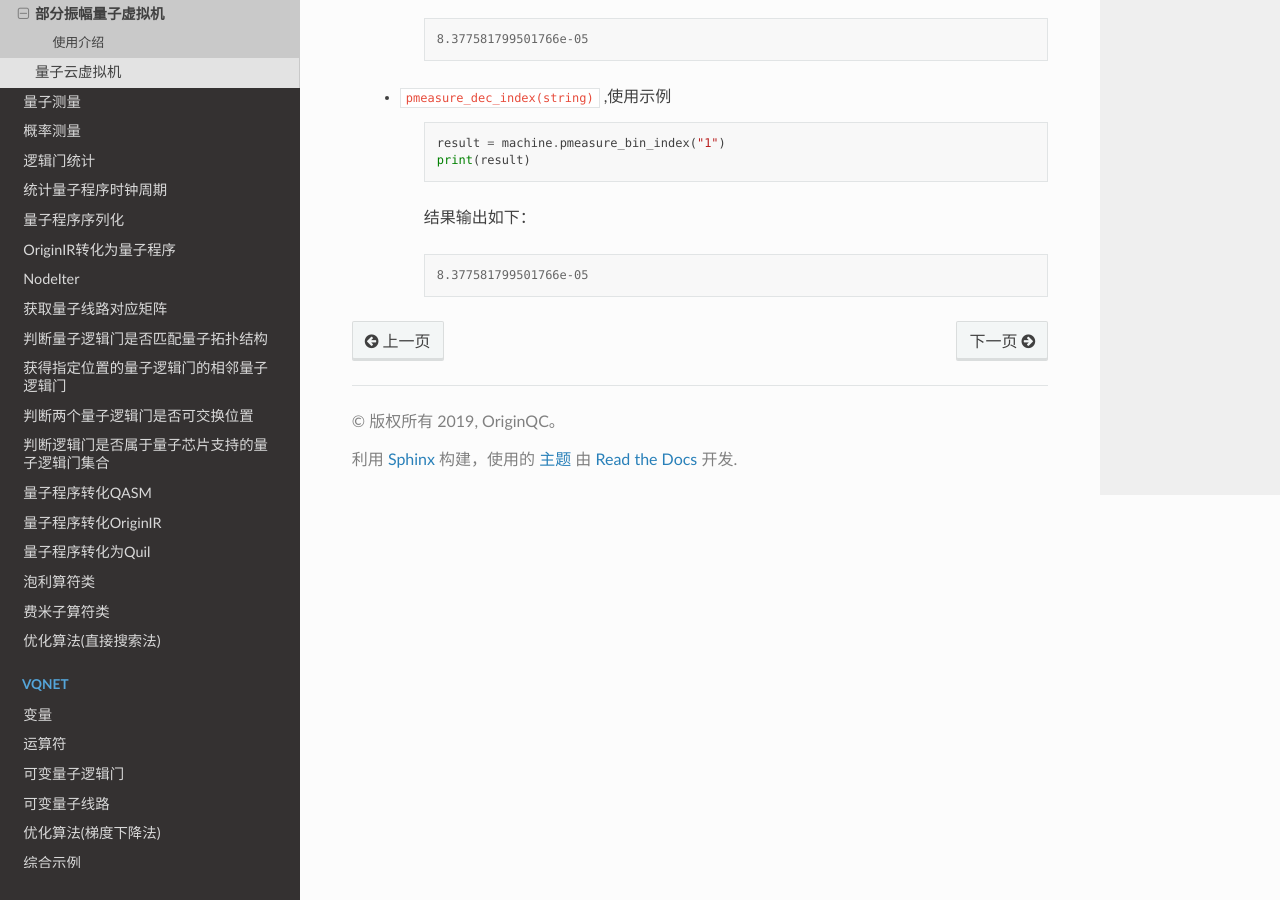
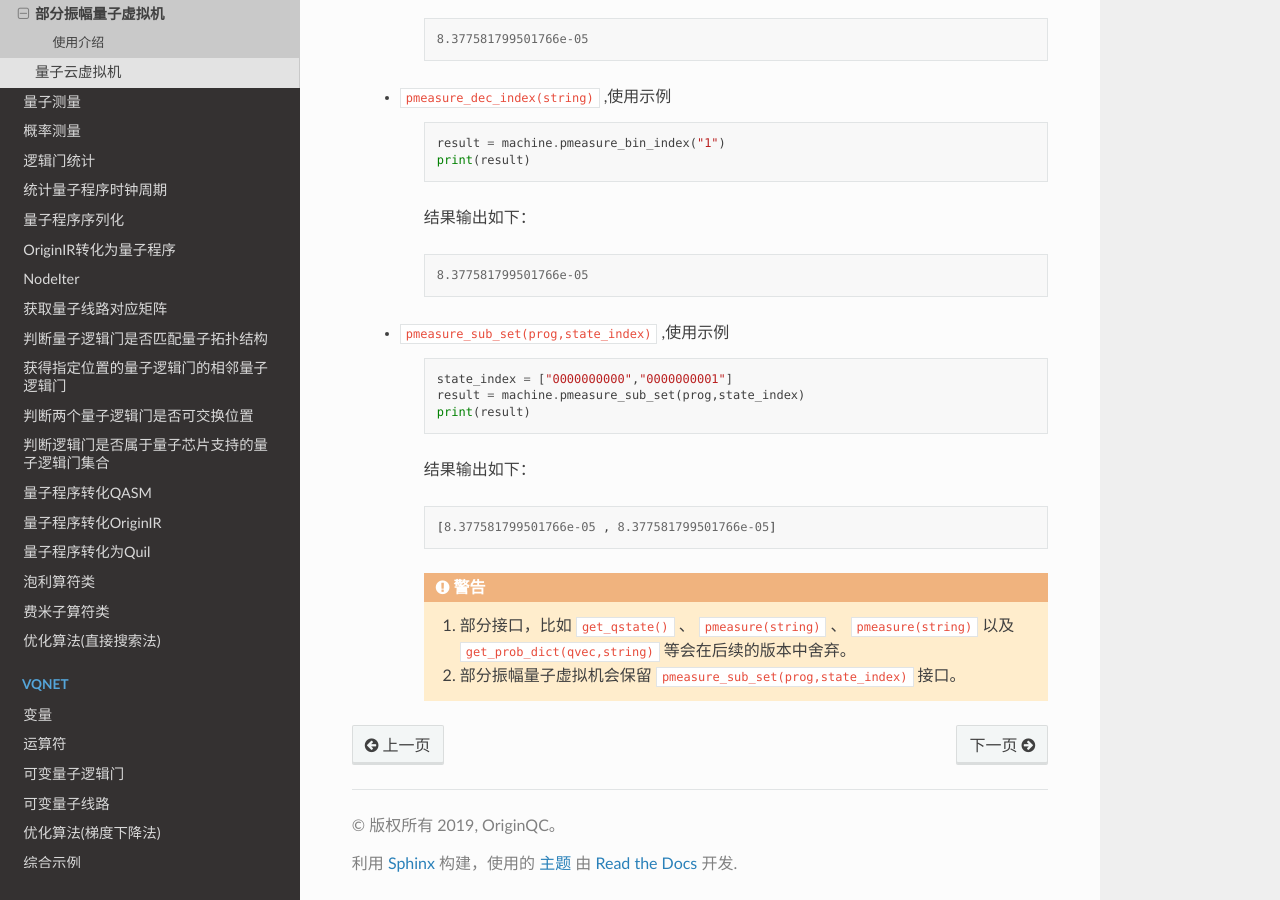
Before and after one commit to OriginQ/pyQPanda-Toturial, a Sphinx documentation site: the page built from source/PartialAmplitude.rst, in a window 1280 px wide and 900 px high, scrolled down 2348 px. Built offline with Sphinx 7.4.7 and the Read the Docs theme 2.0.0, drawn with Linux system fonts in a browser that asks for light colours; pages that are not in the unit, such as notebooks, are missing from menus.

Commit message:
Update PartialAmplitude.rst

```diff
--- a/source/PartialAmplitude.rst
+++ b/source/PartialAmplitude.rst
@@ -137,3 +137,22 @@
         .. code-block:: python
 
             8.377581799501766e-05
+
+    - ``pmeasure_sub_set(prog,state_index)`` ,使用示例
+
+        .. code-block:: python
+
+            state_index = ["0000000000","0000000001"]
+            result = machine.pmeasure_sub_set(prog,state_index)
+            print(result)
+
+        结果输出如下：
+
+        .. code-block:: python
+
+            [8.377581799501766e-05 , 8.377581799501766e-05]
+
+        .. warning::
+
+            1. 部分接口，比如 ``get_qstate()`` 、 ``pmeasure(string)`` 、 ``pmeasure(string)`` 以及 ``get_prob_dict(qvec,string)`` 等会在后续的版本中舍弃。
+            2. 部分振幅量子虚拟机会保留 ``pmeasure_sub_set(prog,state_index)`` 接口。
```
Also changed, not shown: other parts of source/PartialAmplitude.rst (+1 -1 lines).
